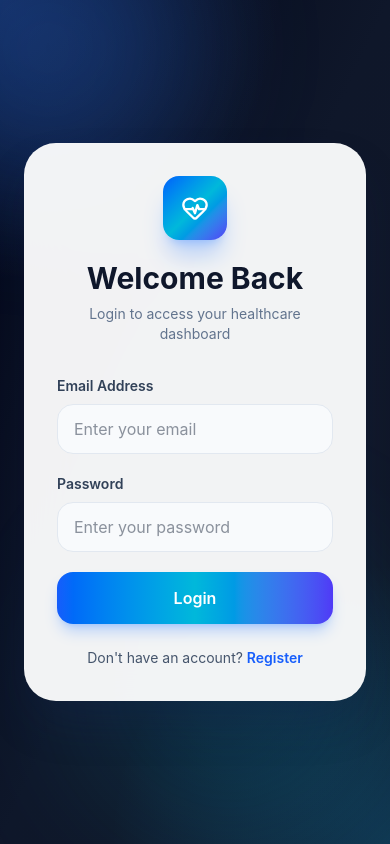
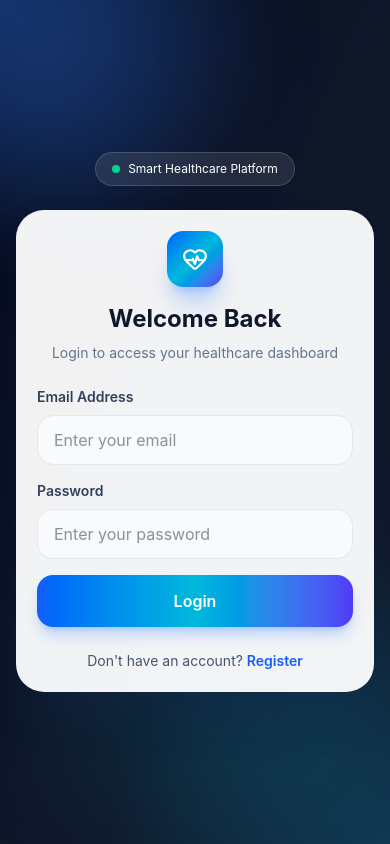
Before and after one commit to Amitun-dot/healthcare-frontend, a React (Vite) app: page / in a window 390 px wide. Built offline with nearby package versions, Linux system fonts and the light colour scheme; no server answers.

Commit message:
fix loginpage responsiveness

```diff
--- a/src/pages/LoginPage.jsx
+++ b/src/pages/LoginPage.jsx
@@ -39,16 +39,15 @@ export default function LoginPage() {
   };
 
   return (
-    <div className="min-h-screen relative overflow-hidden bg-slate-950">
+    <div className="relative min-h-screen overflow-hidden bg-slate-950">
       {/* Background */}
       <div className="absolute inset-0 bg-[radial-gradient(circle_at_top_left,_rgba(59,130,246,0.25),_transparent_30%),radial-gradient(circle_at_bottom_right,_rgba(14,165,233,0.22),_transparent_30%),linear-gradient(to_bottom_right,_#020617,_#0f172a,_#111827)]" />
-
       <div className="absolute -top-24 -left-24 h-72 w-72 rounded-full bg-blue-500/20 blur-3xl" />
       <div className="absolute bottom-0 right-0 h-80 w-80 rounded-full bg-cyan-400/10 blur-3xl" />
 
-      <div className="relative z-10 min-h-screen grid lg:grid-cols-2">
+      <div className="relative z-10 grid min-h-screen lg:grid-cols-2">
         {/* LEFT SIDE */}
-        <div className="hidden lg:flex flex-col justify-between p-12 text-white">
+        <div className="hidden lg:flex flex-col justify-between p-10 xl:p-12 text-white">
           <div>
             <div className="inline-flex items-center gap-2 rounded-full border border-white/15 bg-white/10 px-4 py-2 text-sm backdrop-blur-md">
               <span className="h-2 w-2 rounded-full bg-emerald-400" />
@@ -56,17 +55,17 @@ export default function LoginPage() {
             </div>
 
             <div className="mt-16 max-w-xl">
-              <h1 className="text-5xl font-bold leading-tight">
+              <h1 className="text-4xl xl:text-5xl font-bold leading-tight">
                 Modern healthcare workflow for appointments and digital prescriptions
               </h1>
-              <p className="mt-6 text-lg text-slate-300 leading-8">
+              <p className="mt-6 text-base xl:text-lg leading-8 text-slate-300">
                 Manage patient appointments, generate prescriptions, download PDFs,
                 and deliver them by email through one clean system.
               </p>
             </div>
           </div>
 
-          <div className="grid grid-cols-3 gap-4 max-w-2xl">
+          <div className="grid max-w-2xl grid-cols-3 gap-4">
             <div className="rounded-2xl border border-white/10 bg-white/10 p-4 backdrop-blur-md">
               <p className="text-2xl font-bold">24/7</p>
               <p className="mt-1 text-sm text-slate-300">Access anywhere</p>
@@ -83,20 +82,30 @@ export default function LoginPage() {
         </div>
 
         {/* RIGHT SIDE */}
-        <div className="flex items-center justify-center p-6 sm:p-10">
-          <form
-            onSubmit={handleSubmit}
-            className="w-full max-w-md rounded-[32px] border border-white/10 bg-white/95 p-8 shadow-2xl shadow-blue-950/30 backdrop-blur-xl sm:p-10"
-          >
-            {/* LOGO + TITLE */}
-            <div className="mb-8 text-center">
-              <div className="mx-auto mb-5 flex items-center justify-center">
-                <div className="flex h-16 w-16 items-center justify-center rounded-2xl bg-gradient-to-br from-blue-600 via-cyan-500 to-indigo-600 text-white shadow-xl shadow-blue-500/30">
-                  <HeartPulse size={28} />
+        <div className="flex min-h-screen items-center justify-center px-4 py-8 sm:px-6 sm:py-10 lg:px-10">
+          <div className="w-full max-w-md">
+            {/* MOBILE TOP BADGE */}
+            <div className="mb-6 flex justify-center lg:hidden">
+              <div className="inline-flex items-center gap-2 rounded-full border border-white/15 bg-white/10 px-4 py-2 text-xs text-white backdrop-blur-md sm:text-sm">
+                <span className="h-2 w-2 rounded-full bg-emerald-400" />
+                Smart Healthcare Platform
               </div>
             </div>
 
-              <h2 className="text-3xl font-bold text-slate-900">
+            <form
+              onSubmit={handleSubmit}
+              className="w-full rounded-[28px] border border-white/10 bg-white/95 p-5 shadow-2xl shadow-blue-950/30 backdrop-blur-xl sm:rounded-[32px] sm:p-8 lg:p-10"
+            >
+              {/* LOGO + TITLE */}
+              <div className="mb-6 text-center sm:mb-8">
+                <div className="mx-auto mb-4 flex items-center justify-center sm:mb-5">
+                  <div className="flex h-14 w-14 items-center justify-center rounded-2xl bg-gradient-to-br from-blue-600 via-cyan-500 to-indigo-600 text-white shadow-xl shadow-blue-500/30 sm:h-16 sm:w-16">
+                    <HeartPulse size={26} className="sm:hidden" />
+                    <HeartPulse size={28} className="hidden sm:block" />
+                  </div>
+                </div>
+
+                <h2 className="text-2xl font-bold text-slate-900 sm:text-3xl">
                   Welcome Back
                 </h2>
                 <p className="mt-2 text-sm text-slate-500">
@@ -118,7 +127,7 @@ export default function LoginPage() {
               )}
 
               {/* Inputs */}
-            <div className="space-y-5">
+              <div className="space-y-4 sm:space-y-5">
                 <div>
                   <label className="mb-2 block text-sm font-semibold text-slate-700">
                     Email Address
@@ -171,5 +180,6 @@ export default function LoginPage() {
           </div>
         </div>
       </div>
+    </div>
   );
 }
```
Lines whose indentation alone changed are shown as unchanged.
